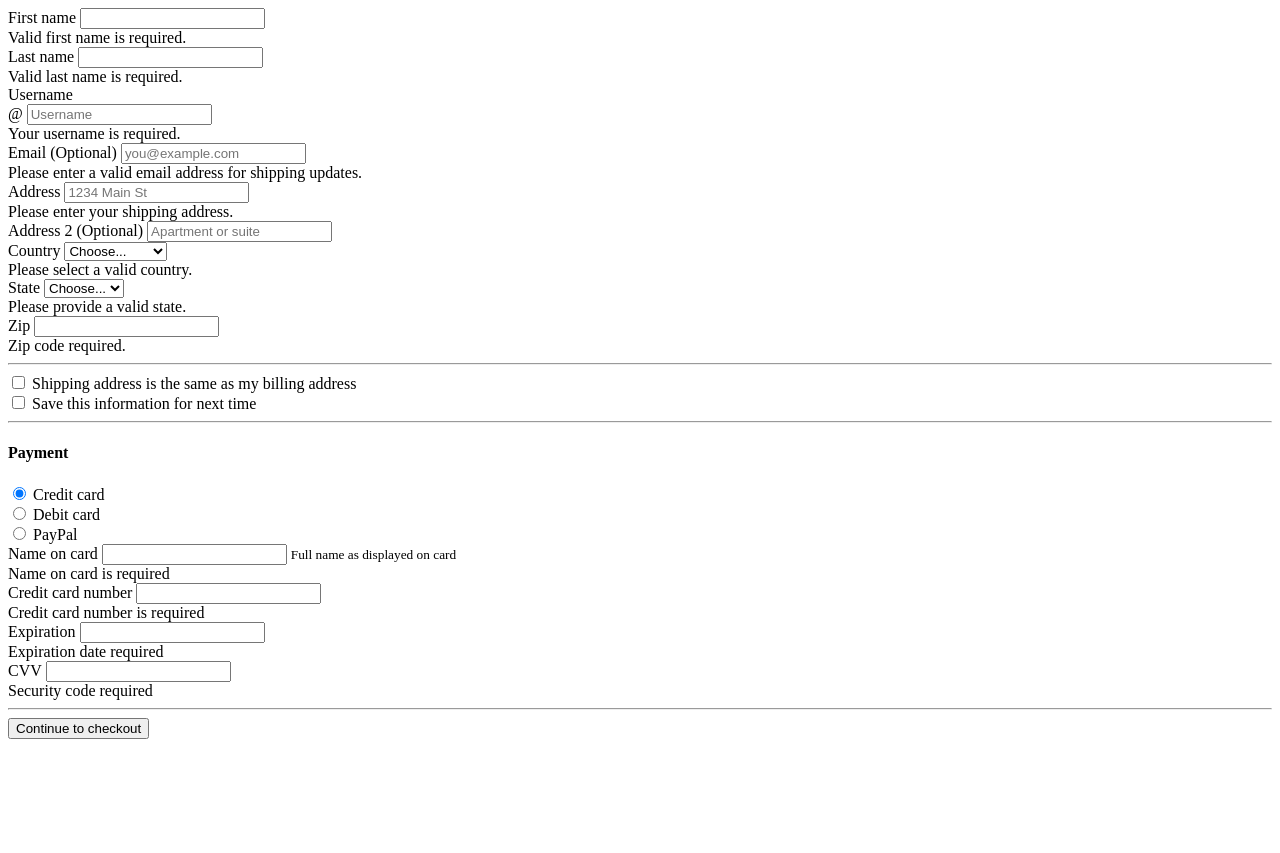
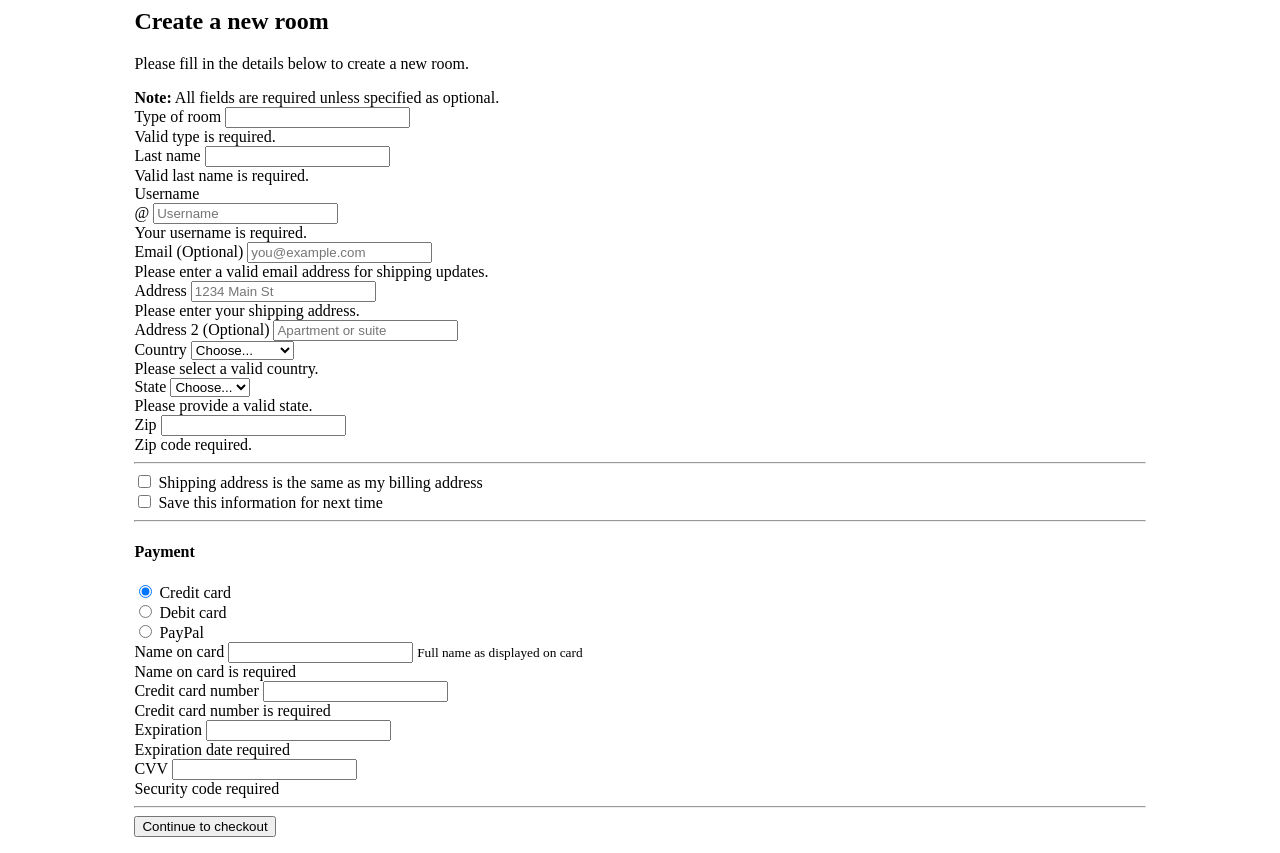
Before and after one commit to EMPTYend/PHP_APP, a PHP site: page /app/Views/admin/create_room.php in a window 1280 px wide. Before the commit the page ends 739 px from the top, so only its background shows below. Run offline with PHP 8.4, Linux system fonts and the light colour scheme.

Commit message:
room form

```diff
--- a/app/Views/admin/create_room.php
+++ b/app/Views/admin/create_room.php
@@ -1,10 +1,20 @@
+<div class="container" style="margin: 0 10%;">
+    <div class="py-5 text-center">
+        <h2>Create a new room</h2>
+        <p class="lead">Please fill in the details below to create a new room.</p>
+    </div>
+    <div class="col-lg-6 col-md-8 mx-auto">
+        <div class="alert alert-info" role="alert">
+            <strong>Note:</strong> All fields are required unless specified as optional.
+        </div>
+    </div>
     <form class="needs-validation" novalidate="" action="/admin/create_room" method="post" enctype="multipart/form-data">
         <div class="row g-3">
             <div class="col-sm-6">
-            <label for="firstName" class="form-label">First name</label>
+                <label for="firstName" class="form-label">Type of room</label>
                 <input type="text" class="form-control" id="firstName" name="firstName" placeholder="" value="" required="">
                 <div class="invalid-feedback">
-                Valid first name is required.
+                    Valid type is required.
                 </div>
             </div>
             <div class="col-sm-6">
@@ -128,3 +138,6 @@
         </div>
         <hr class="my-4">
         <button type="submit" class="w-100 btn btn-primary btn-lg">Continue to checkout</button>
+    </form>
+</div>
+<script src="https://cdn.jsdelivr.net/npm/@popperjs/core@2.11.6/dist/umd/popper.min.js" integrity="sha384-oBqDVmMz4fnFO9gybB3Q1z5+6
```
Lines whose indentation alone changed are shown as unchanged.
